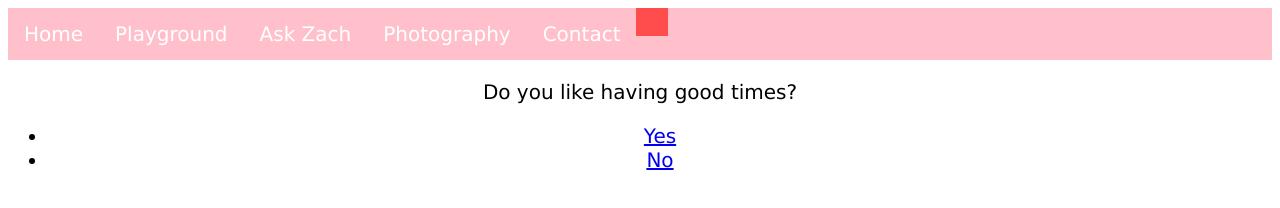
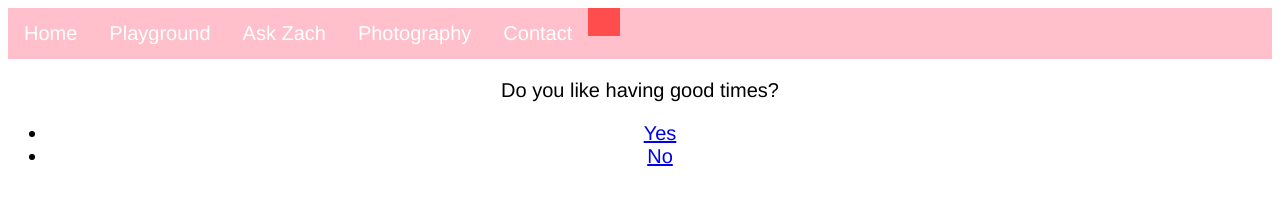
Before and after one commit to ChaseWesthoff/Activity3, a plain HTML site: page quiz2.html in a window 1280 px wide. Drawn offline with Linux system fonts and the light colour scheme.

Commit message:
helveticastic

```diff
--- a/homepage.css
+++ b/homepage.css
@@ -8,19 +8,19 @@ h1 {
 }
 
 nav p {
-    font-family: verdana;
+    font-family: helvetica;
     font-size: 20px;
     text-align: left;
 
 }
 
 p {
-    font-family: verdana;
+    font-family: helvetica;
     font-size: 20px;
     text-align: center;
 }
 ul {
-    font-family: verdana;
+    font-family: helvetica;
     font-size: 20px;
     text-align: center;
 }
```
